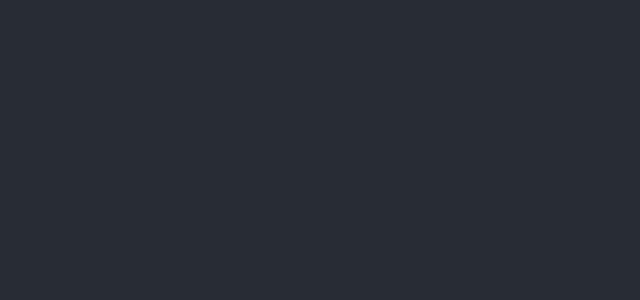
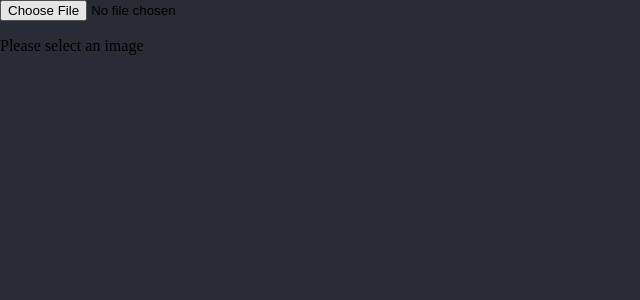
Before and after one commit to DaveRubin/tinytap_test, a React (Create React App) app: page / in a window 1280 px wide. Shown: the top 300 px of the page, without its empty margins (0-640 px from the left). Built offline with nearby package versions, Linux system fonts and the light colour scheme.

Commit message:
Added Image selection

```diff
--- a/package.json
+++ b/package.json
@@ -5,6 +5,7 @@
   "dependencies": {
     "@emotion/core": "^10.0.10",
     "@emotion/styled": "^10.0.10",
+    "lodash": "^4.17.11",
     "react": "^16.8.6",
     "react-dom": "^16.8.6",
     "react-scripts": "3.0.0"
--- a/src/App.js
+++ b/src/App.js
@@ -1,8 +1,13 @@
 import React from 'react';
 import { MainWrapper } from './styles';
+import { CanvasCutter } from './components/CanvasCutter';
 
 function App() {
-  return <MainWrapper className="App" />;
+  return (
+    <MainWrapper className="App">
+      <CanvasCutter />
+    </MainWrapper>
+  );
 }
 
 export default App;
--- /dev/null
+++ b/src/components/CanvasCutter/components/ImageSelector/index.js
@@ -0,0 +1,61 @@
+import React from 'react';
+import _ from 'lodash';
+import { PreviewImage } from './styles';
+import { messages } from './messages';
+
+export class ImageSelector extends React.Component {
+  constructor(props) {
+    super(props);
+    this.state = {
+      imageSrc: null
+    };
+    this.inputRef = React.createRef();
+    this.reader = new FileReader();
+    this.reader.addEventListener('load', this.onReaderOnload);
+  }
+
+  onReaderOnload = event => {
+    this.setState({ imageSrc: event.target.result });
+  };
+
+  readUrl = () => {
+    // TODO: should add type check to verify only image types pass
+    const selectedFile = _.get(this.inputRef, 'current.files[0]', null);
+    if (selectedFile) {
+      this.reader.readAsDataURL(selectedFile);
+    }
+  };
+  onImageSelect = () => {
+    const { imageSrc } = this.state;
+    const { onImageSelected } = this.props;
+    onImageSelected(imageSrc);
+  };
+
+  render() {
+    const { imageSrc } = this.state;
+    return (
+      <div>
+        <input
+          onChange={this.readUrl}
+          className="fileSelection"
+          type="file"
+          ref={this.inputRef}
+        />
+        {imageSrc ? (
+          <div>
+            <PreviewImage
+              className="previewImage"
+              src={imageSrc}
+              alt="preview"
+            />
+            <button className="selectImageButton" onClick={this.onImageSelect}>
+              {messages.selectImage}
+            </button>
+          </div>
+        ) : (
+          <p className="selectImageText">{messages.pleaseSelect}</p>
+        )}
+      </div>
+    );
+  }
+}
--- /dev/null
+++ b/src/components/CanvasCutter/components/ImageSelector/messages.js
@@ -0,0 +1,4 @@
+export const messages = {
+  pleaseSelect: 'Please select an image',
+  selectImage: 'Select'
+};
--- /dev/null
+++ b/src/components/CanvasCutter/components/ImageSelector/styles.js
@@ -0,0 +1,5 @@
+import styled from '@emotion/styled';
+
+export const PreviewImage = styled.img({
+  maxHeight: 400
+});
--- a/src/components/CanvasCutter/index.js
+++ b/src/components/CanvasCutter/index.js
@@ -1,28 +1,33 @@
 import React from 'react';
 import { CanvasCutterWrapper } from './styles';
+import { ImageSelector } from './components/ImageSelector';
 
 const INITIAL_STATE = {
-  loadedImage: null,
+  imageSrc: null,
   parts: []
 };
 
-class CanvasCutter extends React.Component {
+export class CanvasCutter extends React.Component {
   constructor(props) {
     super(props);
     this.state = INITIAL_STATE;
   }
 
-  onImageLoad = ({ image }) => {
-    this.setState({ loadedImage: image });
+  onImageSelected = imageSrc => {
+    this.setState({ imageSrc });
   };
+
   resetScene = () => this.setState(INITIAL_STATE);
 
   render() {
-    const { loadedImage } = this.state;
+    const { imageSrc } = this.state;
     return (
       <CanvasCutterWrapper>
-        {loadedImage === null ? (
-          <div className="imageSelector" onImageLoad={this.onImageLoad} />
+        {imageSrc === null ? (
+          <ImageSelector
+            className="imageSelector"
+            onImageSelected={this.onImageSelected}
+          />
         ) : (
           <div className="ImageContainer">
             <div className="baseImage" />
@@ -35,5 +40,3 @@ class CanvasCutter extends React.Component {
     );
   }
 }
-
-export default CanvasCutter;
```
Also changed, not shown: 2 other files (tests, documents, lock files or other folders).
